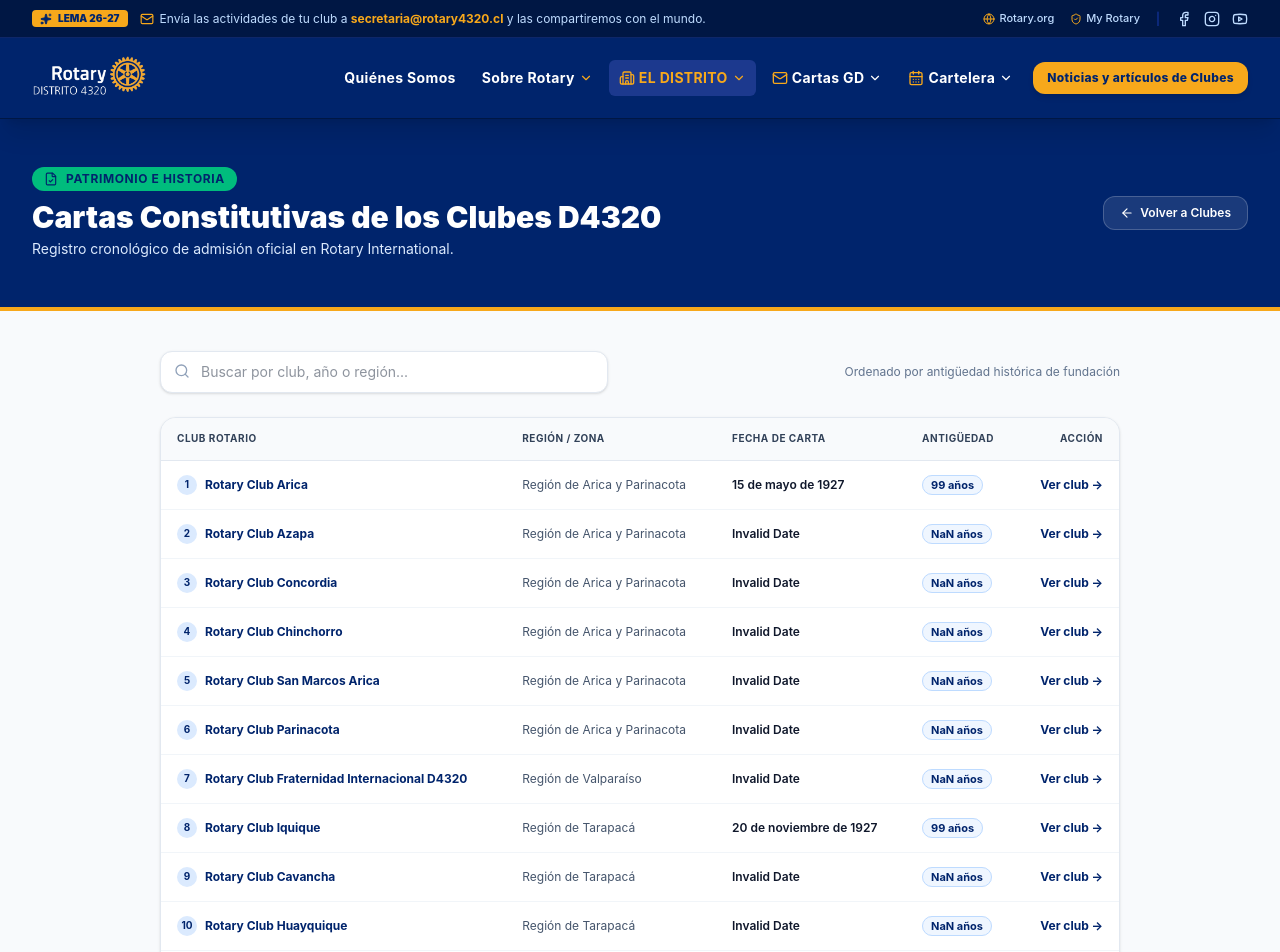
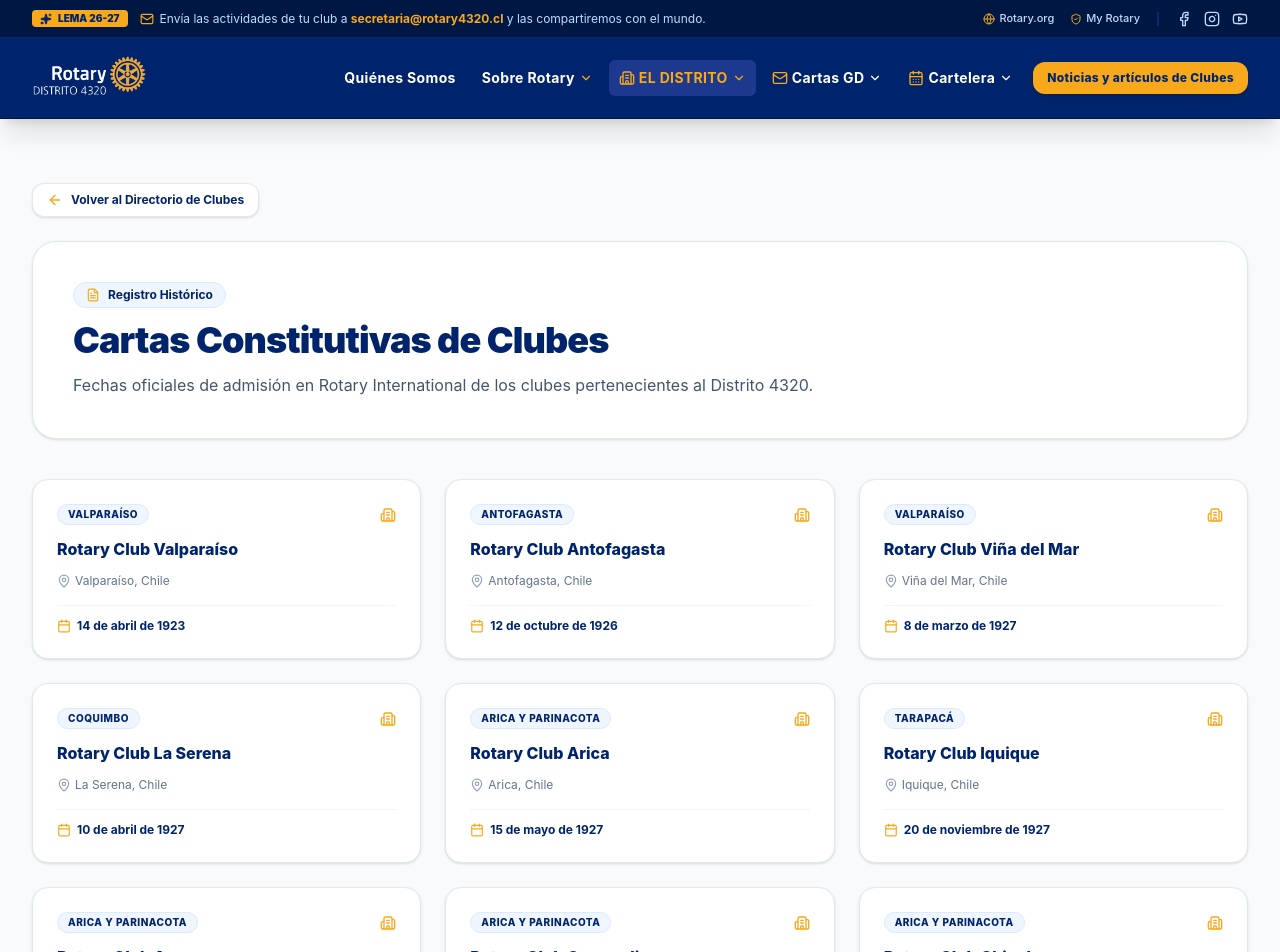
Before and after one commit to secretariadistrito4320-max/distrito-4320, a Next.js app: page /clubes/cartas-constitutivas in a window 1280 px wide. Shown: the top 952 px of the page. Built offline with nearby package versions, Linux system fonts and the light colour scheme.

Commit message:
Update page.tsx

```diff
--- a/app/clubes/cartas-constitutivas/page.tsx
+++ b/app/clubes/cartas-constitutivas/page.tsx
@@ -1,136 +1,107 @@
-'use client';
+import React from 'react';
+import Link from 'next/link';
+import { Calendar, Building2, MapPin, ArrowLeft, FileText } from 'lucide-react';
+import { CLUBS_DATA, Club } from '@/data/clubsData';
 
-import React, { useState } from 'react';
-import Link from 'next/link';
-import { FileCheck, Building2, Calendar, ArrowLeft, ArrowRight, Search, ShieldCheck } from 'lucide-react';
-import { CLUBS_DATA } from '@/data/clubsData';
+export const metadata = {
+  title: 'Cartas Constitutivas | Rotary Distrito 4320',
+  description: 'Fechas históricas de entrega de Cartas Constitutivas de los clubes del Distrito 4320.',
+};
 
-export default function ClubChartersPage() {
-  const [searchTerm, setSearchTerm] = useState('');
+function getCharterTime(club: Club): number {
+  if (club.charterDate) {
+    return new Date(club.charterDate + 'T00:00:00').getTime();
+  }
+  return 0;
+}
 
+export default function CartasConstitutivasPage() {
   const sortedClubs = [...CLUBS_DATA].sort((a, b) => {
-    return new Date(a.charterDate).getTime() - new Date(b.charterDate).getTime();
+    return getCharterTime(a) - getCharterTime(b);
   });
 
-  const filteredClubs = sortedClubs.filter(
-    (c) =>
-      c.name.toLowerCase().includes(searchTerm.toLowerCase()) ||
-      c.region.toLowerCase().includes(searchTerm.toLowerCase()) ||
-      c.charterDate.includes(searchTerm)
-  );
+  return (
+    <div className="w-full bg-[#F8FAFC] py-10 sm:py-16 font-sans">
+      <div className="max-w-7xl mx-auto px-4 sm:px-6 lg:px-8">
 
-  return (
-    <div className="w-full flex flex-col bg-[#F8FAFC]">
+        <div className="mb-6">
+          <Link
+            href="/clubes"
+            className="inline-flex items-center gap-2 text-xs font-bold text-[#00246C] hover:text-blue-900 bg-white px-3.5 py-2 rounded-xl border border-slate-200 shadow-sm transition-all"
+          >
+            <ArrowLeft className="w-4 h-4 text-[#F7A81B]" />
+            <span>Volver al Directorio de Clubes</span>
+          </Link>
+        </div>
 
-      {/* Header */}
-      <section className="w-full bg-[#00246C] text-white py-12 border-b-4 border-[#F7A81B]">
-        <div className="max-w-7xl mx-auto px-4 sm:px-6 lg:px-8">
-          <div className="flex flex-col sm:flex-row items-start sm:items-center justify-between gap-4">
-            <div>
-              <div className="inline-flex items-center gap-2 px-3 py-1 rounded-full bg-emerald-500 text-[#00246C] text-xs font-bold uppercase tracking-wider mb-2">
-                <FileCheck className="w-3.5 h-3.5" />
-                <span>Patrimonio e Historia</span>
-              </div>
-              <h1 className="text-3xl font-black text-white">
-                Cartas Constitutivas de los Clubes D4320
-              </h1>
-              <p className="text-blue-100 text-xs sm:text-sm mt-1">
-                Registro cronológico de admisión oficial en Rotary International.
-              </p>
+        <div className="bg-white rounded-3xl p-6 sm:p-10 shadow-sm border border-slate-200 mb-10">
+          <div className="max-w-3xl space-y-3">
+            <div className="inline-flex items-center gap-2 px-3 py-1 rounded-full bg-blue-50 text-[#00246C] text-xs font-bold border border-blue-100">
+              <FileText className="w-3.5 h-3.5 text-[#F7A81B]" />
+              <span>Registro Histórico</span>
             </div>
-
-            <Link
-              href="/clubes"
-              className="inline-flex items-center gap-1.5 px-4 py-2 rounded-xl bg-white/10 hover:bg-white/20 text-white font-semibold text-xs border border-white/20 transition-colors"
-            >
-              <ArrowLeft className="w-3.5 h-3.5" />
-              <span>Volver a Clubes</span>
-            </Link>
+            <h1 className="text-3xl sm:text-4xl font-black text-[#00246C] tracking-tight">
+              Cartas Constitutivas de Clubes
+            </h1>
+            <p className="text-slate-600 text-sm sm:text-base leading-relaxed">
+              Fechas oficiales de admisión en Rotary International de los clubes pertenecientes al Distrito 4320.
+            </p>
           </div>
         </div>
-      </section>
 
-      {/* Main Content */}
-      <section className="w-full py-10">
-        <div className="max-w-5xl mx-auto px-4 sm:px-6 lg:px-8">
+        <div className="grid grid-cols-1 md:grid-cols-2 lg:grid-cols-3 gap-6">
+          {sortedClubs.map((club) => {
+            const formattedDate = club.charterDate
+              ? new Date(club.charterDate + 'T00:00:00').toLocaleDateString('es-CL', {
+                  day: 'numeric',
+                  month: 'long',
+                  year: 'numeric'
+                })
+              : null;
 
-          <div className="mb-6 flex flex-col sm:flex-row items-center justify-between gap-3">
-            <div className="relative w-full sm:max-w-md">
-              <Search className="w-4 h-4 text-slate-400 absolute left-3.5 top-3" />
-              <input
-                type="text"
-                placeholder="Buscar por club, año o región..."
-                value={searchTerm}
-                onChange={(e) => setSearchTerm(e.target.value)}
-                className="w-full pl-10 pr-4 py-2.5 text-xs sm:text-sm bg-white border border-slate-200 rounded-xl focus:outline-none focus:ring-2 focus:ring-[#00246C] text-slate-800 shadow-sm"
-              />
-            </div>
-            <span className="text-xs text-slate-500">
-              Ordenado por antigüedad histórica de fundación
-            </span>
-          </div>
+            return (
+              <div
+                key={club.id}
+                className="bg-white rounded-2xl p-6 border border-slate-200 shadow-sm hover:shadow-md transition-all flex flex-col justify-between"
+              >
+                <div className="space-y-3">
+                  <div className="flex items-center justify-between">
+                    <span className="text-[10px] font-extrabold uppercase tracking-wider px-2.5 py-0.5 rounded-full bg-blue-50 text-[#00246C] border border-blue-100">
+                      {club.region.replace('Región de ', '')}
+                    </span>
+                    <Building2 className="w-4 h-4 text-[#F7A81B]" />
+                  </div>
 
-          <div className="bg-white rounded-2xl border border-slate-200 shadow-sm overflow-hidden">
-            <div className="overflow-x-auto">
-              <table className="w-full text-left text-xs">
-                <thead className="bg-slate-50 border-b border-slate-200 text-slate-700 font-bold uppercase text-[10px] tracking-wider">
-                  <tr>
-                    <th className="py-3.5 px-4">Club Rotario</th>
-                    <th className="py-3.5 px-4">Región / Zona</th>
-                    <th className="py-3.5 px-4">Fecha de Carta</th>
-                    <th className="py-3.5 px-4">Antigüedad</th>
-                    <th className="py-3.5 px-4 text-right">Acción</th>
-                  </tr>
-                </thead>
-                <tbody className="divide-y divide-slate-100">
-                  {filteredClubs.map((club, idx) => {
-                    const charterYear = new Date(club.charterDate + 'T00:00:00').getFullYear();
-                    const ageYears = new Date().getFullYear() - charterYear;
+                  <Link href={`/clubes/${club.slug}`} className="block hover:underline">
+                    <h3 className="font-extrabold text-base text-[#00246C]">
+                      {club.name}
+                    </h3>
+                  </Link>
 
-                    return (
-                      <tr key={club.id} className="hover:bg-blue-50/60 transition-colors">
-                        <td className="py-3.5 px-4 font-bold text-[#00246C]">
-                          <Link href={`/clubes/${club.slug}`} className="hover:underline flex items-center gap-2">
-                            <span className="w-5 h-5 rounded-full bg-blue-100 text-[#00246C] flex items-center justify-center text-[10px] font-bold">
-                              {idx + 1}
-                            </span>
-                            <span>{club.name}</span>
-                          </Link>
-                        </td>
-                        <td className="py-3.5 px-4 text-slate-600">
-                          {club.region}
-                        </td>
-                        <td className="py-3.5 px-4 font-semibold text-slate-900">
-                          {new Date(club.charterDate + 'T00:00:00').toLocaleDateString('es-CL', {
-                            day: 'numeric',
-                            month: 'long',
-                            year: 'numeric'
-                          })}
-                        </td>
-                        <td className="py-3.5 px-4">
-                          <span className="px-2 py-0.5 rounded-full bg-blue-50 text-[#00246C] font-bold text-[11px] border border-blue-200">
-                            {ageYears} años
-                          </span>
-                        </td>
-                        <td className="py-3.5 px-4 text-right">
-                          <Link
-                            href={`/clubes/${club.slug}`}
-                            className="text-xs font-bold text-[#00246C] hover:text-blue-800 hover:underline"
-                          >
-                            Ver club →
-                          </Link>
-                        </td>
-                      </tr>
-                    );
-                  })}
-                </tbody>
-              </table>
-            </div>
-          </div>
+                  <p className="text-xs text-slate-500 flex items-center gap-1">
+                    <MapPin className="w-3.5 h-3.5 text-slate-400" />
+                    <span>{club.city}, Chile</span>
+                  </p>
+                </div>
 
+                <div className="mt-4 pt-3 border-t border-slate-100 text-xs">
+                  {formattedDate ? (
+                    <div className="flex items-center justify-between text-[#00246C] font-bold">
+                      <span className="flex items-center gap-1.5">
+                        <Calendar className="w-3.5 h-3.5 text-[#F7A81B]" />
+                        <span>{formattedDate}</span>
+                      </span>
+                    </div>
+                  ) : (
+                    <span className="text-slate-400 text-[11px] italic">Fecha por confirmar con Secretaría</span>
+                  )}
+                </div>
+              </div>
+            );
+          })}
         </div>
-      </section>
 
+      </div>
     </div>
   );
 }
```
